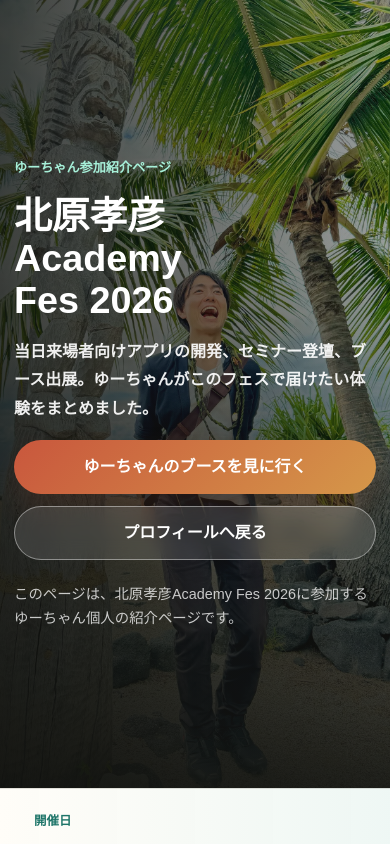
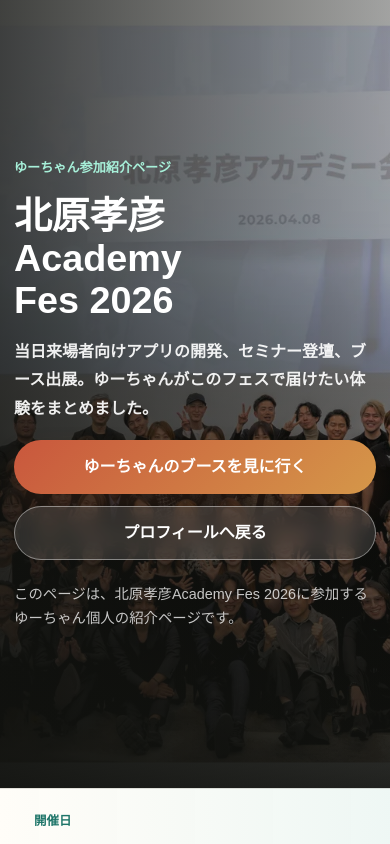
Before and after one commit to techguide-jp/corporate, a SvelteKit app in the folder techguide/: page /profile/academy-fes-2026 in a window 390 px wide. Shown: the top 844 px of the page. Built offline with nearby package versions, Linux system fonts and the light colour scheme; no server answers.

Commit message:
feat: Academy Fes LPのヒーロー画像を集合写真に変更

```diff
--- a/techguide/src/routes/profile/academy-fes-2026/+page.svelte
+++ b/techguide/src/routes/profile/academy-fes-2026/+page.svelte
@@ -11,8 +11,8 @@
     description:
       '北原孝彦Academy Fes 2026に関わるゆーちゃんの紹介ページ。UBM所属・アカデミー参加の背景、来場者向けアプリ開発、セミナー、ロボで遊ぶ未来体験ブースを紹介します。',
     path: '/profile/academy-fes-2026',
-    image: '/images/profile/academy-fes-2026/yuchan-hero.webp',
-    imageAlt: '北原孝彦Academy Fes 2026に関わるゆーちゃん',
+    image: '/images/profile/academy-fes-2026/academy-group-standing.webp',
+    imageAlt: '北原孝彦アカデミーの集合記念写真',
   };
 
   const cta = {
@@ -107,12 +107,6 @@
       wide: false,
     },
     {
-      src: '/images/profile/academy-fes-2026/academy-group-standing.webp',
-      alt: '北原孝彦アカデミーの集合記念写真',
-      caption: 'アカデミーの仲間と集まった一枚',
-      wide: true,
-    },
-    {
       src: '/images/profile/academy-fes-2026/academy-group-hall.webp',
       alt: '会場全体で撮影した北原孝彦アカデミーの集合写真',
       caption: '当日の熱量が伝わる会場の景色',
@@ -146,7 +140,7 @@
   <link
     rel="preload"
     as="image"
-    href={asset('/images/profile/academy-fes-2026/yuchan-hero.webp')}
+    href={asset('/images/profile/academy-fes-2026/academy-group-standing.webp')}
   />
   <link
     rel="preload"
@@ -173,7 +167,7 @@
   <section class="academy-hero" aria-labelledby="academy-fes-title">
     <img
       class="academy-hero__image"
-      src={asset('/images/profile/academy-fes-2026/yuchan-hero.webp')}
+      src={asset('/images/profile/academy-fes-2026/academy-group-standing.webp')}
       alt=""
       aria-hidden="true"
       loading="eager"
@@ -491,7 +485,7 @@
 
   .academy-hero__image {
     object-fit: cover;
-    object-position: center 42%;
+    object-position: center center;
   }
 
   .academy-hero__shade {
@@ -890,7 +884,7 @@
   }
 
   .gallery-item--wide {
-    grid-column: span 3;
+    grid-column: span 6;
   }
 
   .gallery-item--wide img {
@@ -1018,7 +1012,7 @@
     }
 
     .academy-hero__image {
-      object-position: 58% 45%;
+      object-position: center center;
     }
 
     .academy-hero__shade {
```
